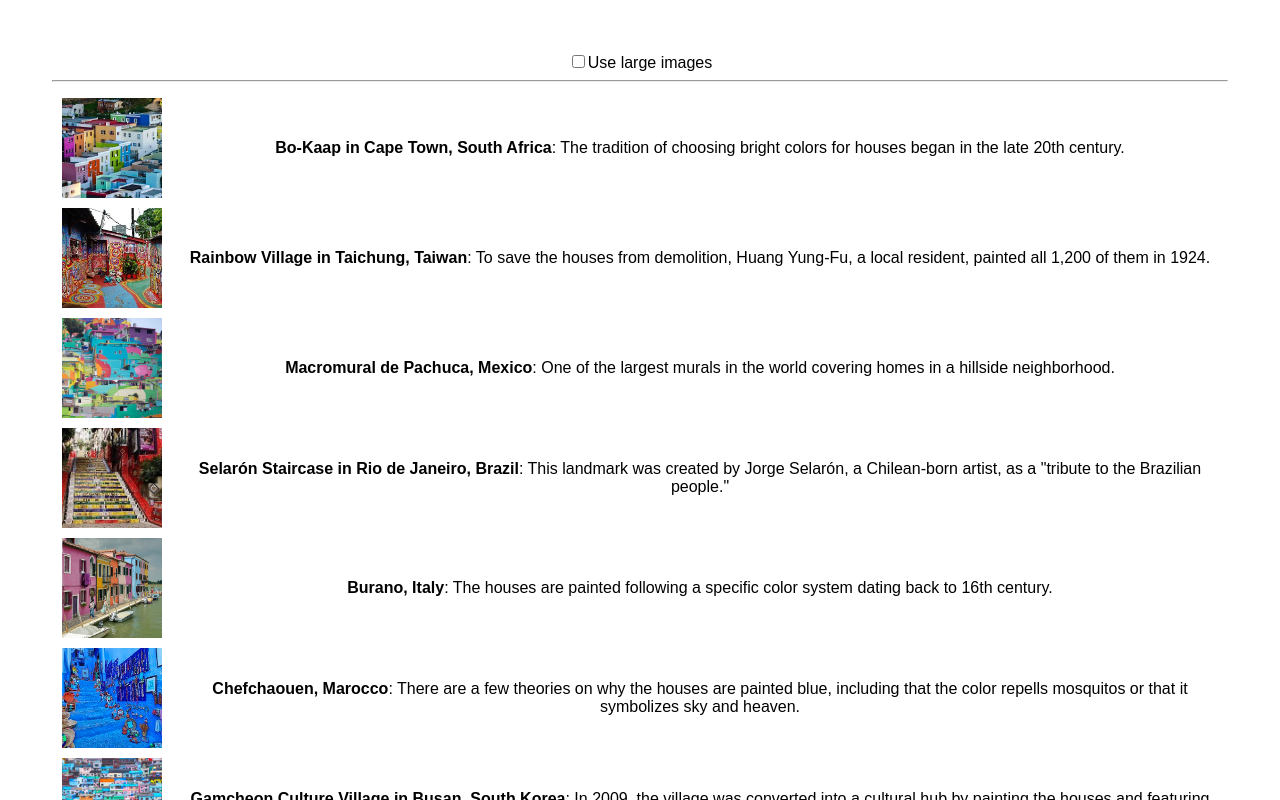
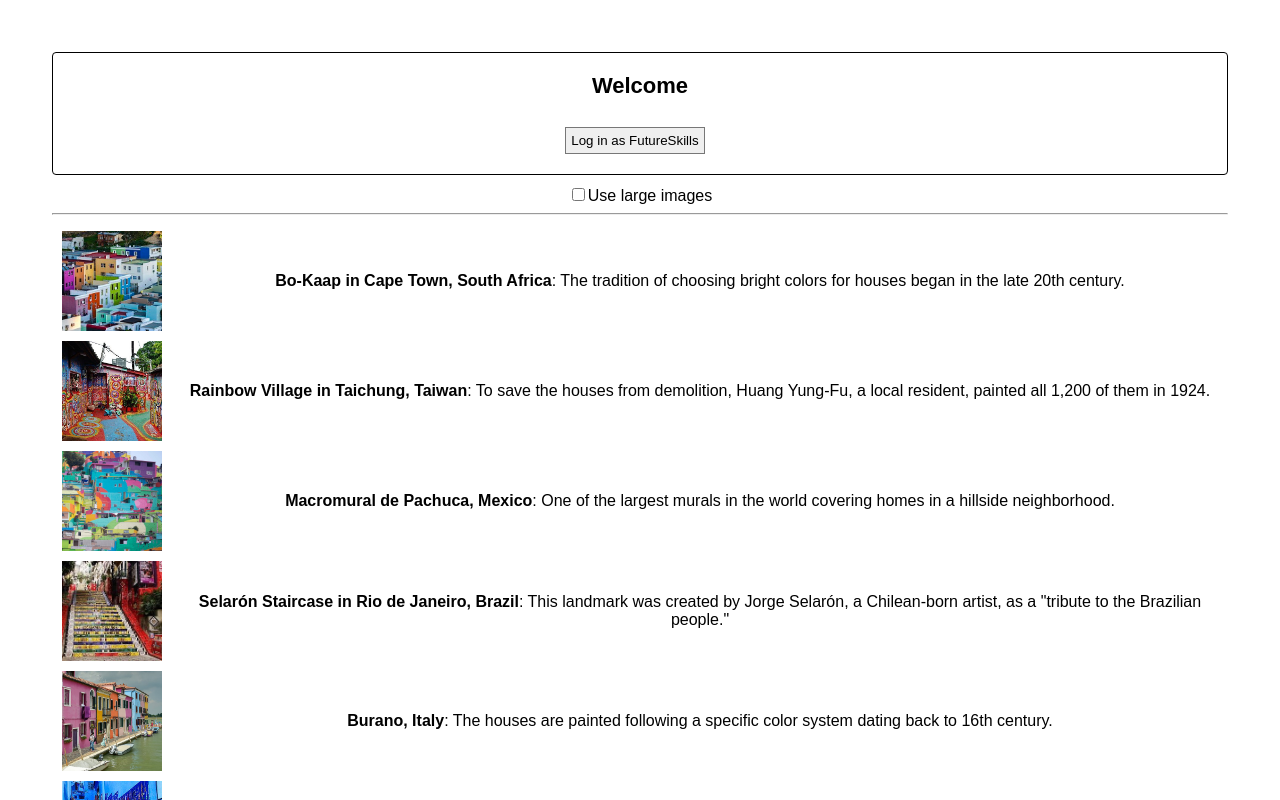
Before and after one commit to soncomqiq/use-context-first-lab, a React (Vite) app: page / in a window 1280 px wide. Shown: the top 800 px of the page. Built offline with nearby package versions, Linux system fonts and the light colour scheme.

Commit message:
Add a login panel

```diff
--- a/src/App.jsx
+++ b/src/App.jsx
@@ -1,12 +1,16 @@
 import { useState } from "react";
 import "./App.css";
 import ImageList from "./components/ImageList/ImageList";
+import LoginPanel from "./components/LoginPanel/LoginPanel";
 
 export function App() {
   const [isLarge, setIsLarge] = useState(false);
+  const [currentUser, setCurrentUser] = useState(null);
+
   const imageSize = isLarge ? 150 : 100;
   return (
     <>
+      <LoginPanel currentUser={currentUser} setCurrentUser={setCurrentUser} />
       <label>
         <input
           type="checkbox"
--- /dev/null
+++ b/src/components/LoginPanel/LoginButton/Button/Button.css
@@ -0,0 +1,6 @@
+.button {
+  border: 1px solid #777;
+  padding: 5px;
+  margin-right: 10px;
+  margin-top: 10px;
+}
--- /dev/null
+++ b/src/components/LoginPanel/LoginButton/Button/Button.jsx
@@ -0,0 +1,11 @@
+import "./Button.css"
+
+function Button({ children, onClick }) {
+  return (
+    <button className="button" onClick={onClick}>
+      {children}
+    </button>
+  );
+}
+
+export default Button;
--- /dev/null
+++ b/src/components/LoginPanel/LoginButton/LoginButton.jsx
@@ -0,0 +1,30 @@
+import Button from "./Button/Button";
+
+function LoginButton({ currentUser, setCurrentUser }) {
+  if (currentUser !== null) {
+    return (
+      <div>
+        <p>You logged in as {currentUser.name}.</p>
+        <Button
+          onClick={() => {
+            setCurrentUser(null);
+          }}
+        >
+          Logout
+        </Button>
+      </div>
+    );
+  }
+
+  return (
+    <Button
+      onClick={() => {
+        setCurrentUser({ name: "FutureSkills" });
+      }}
+    >
+      Log in as FutureSkills
+    </Button>
+  );
+}
+
+export default LoginButton;
--- /dev/null
+++ b/src/components/LoginPanel/LoginPanel.jsx
@@ -0,0 +1,13 @@
+import "./LoginPanel.css";
+import LoginButton from "./LoginButton/LoginButton";
+import Panel from "./Panel/Panel";
+
+function LoginPanel({ currentUser, setCurrentUser }) {
+  return (
+    <Panel title="Welcome">
+      <LoginButton currentUser={currentUser} setCurrentUser={setCurrentUser} />
+    </Panel>
+  );
+}
+
+export default LoginPanel;
--- /dev/null
+++ b/src/components/LoginPanel/Panel/Panel.css
@@ -0,0 +1,6 @@
+.panel {
+  border: 1px solid black;
+  border-radius: 4px;
+  padding: 20px;
+  margin-bottom: 10px;
+}
--- /dev/null
+++ b/src/components/LoginPanel/Panel/Panel.jsx
@@ -0,0 +1,12 @@
+import "./Panel.css";
+
+function Panel({ title, children }) {
+  return (
+    <section className="panel">
+      <h1>{title}</h1>
+      {children}
+    </section>
+  );
+}
+
+export default Panel;
```
Also changed, not shown: src/components/LoginPanel/LoginButton/LoginButton.css (added), src/components/LoginPanel/LoginPanel.css (added).
